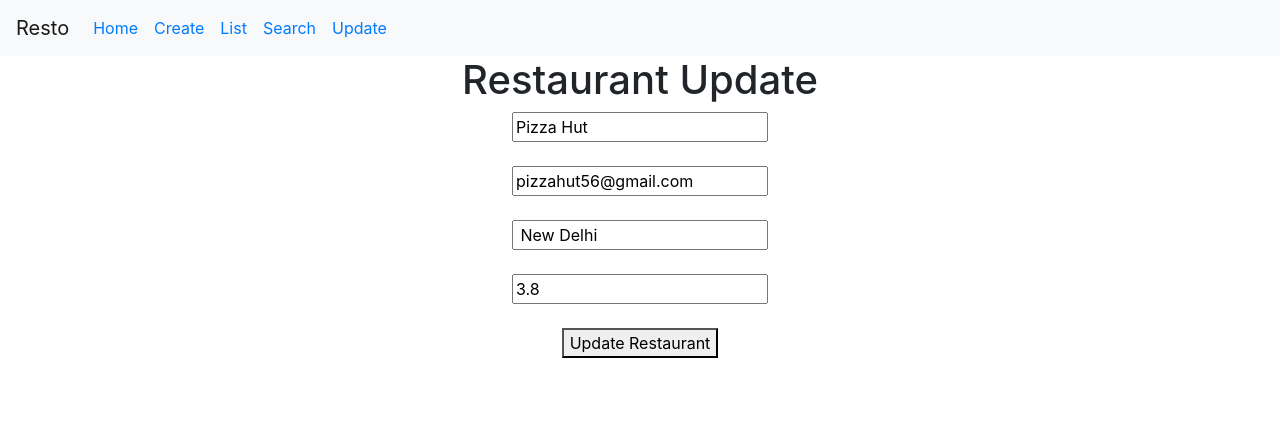
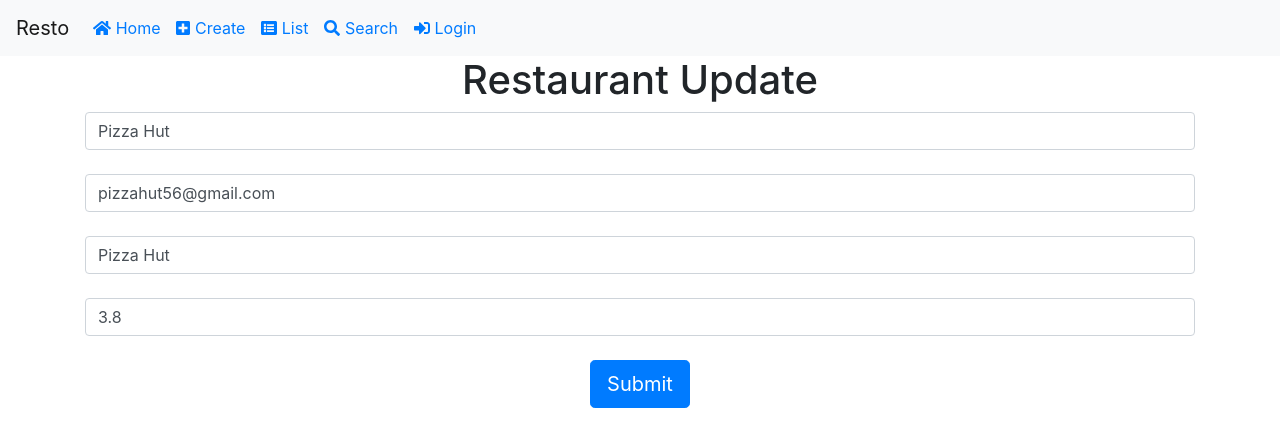
Before and after one commit to Shivamishra21/Restaurant-App, a React (Create React App) app: page /update/1 in a window 1280 px wide. Shown: the top 446 px of the page. Built offline with nearby package versions, Linux system fonts and the light colour scheme; data requests are answered from the project's data file.

Commit message:
Added Search facility

```diff
--- a/db/db.json
+++ b/db/db.json
@@ -16,17 +16,17 @@
     },
     {
       "id": 3,
-      "name": "Burger King",
-      "address": " Varansi ",
-      "email": "burgerking3434@gmail.com",
-      "rating": "4.7"
+      "name": "BBQ Nation",
+      "address": "Cantoment Varansi ",
+      "email": "bbqnation56@gmail.com",
+      "rating": "4.3"
     },
     {
       "id": 4,
-      "name": "KFC",
-      "address": "  Noida ",
-      "email": "kfc3434@gmail.com",
-      "rating": "4.5"
+      "name": "Cafe Grill",
+      "address": " New Delhi ",
+      "email": "cafegrill1256@gmail.com",
+      "rating": "3.8"
     },
     {
       "id": 5,
@@ -36,26 +36,32 @@
       "rating": "2.5"
     },
     {
-      "id": 6,
-      "name": "BBQ Nation",
-      "address": "  Varansi ",
-      "email": "bbqnation3434@gmail.com",
-      "rating": "5"
-    },
-    {
-      "id": 7,
-      "name": "Sanjha Chulha",
-      "phone": "9452009348",
-      "address": "Goa ",
-      "email": "sanjhachulhagoa3434@gmail.com",
-      "rating": "4.1"
-    },
-    {
+      "id": 8,
       "name": "KFC",
       "email": "kfchandigarh2@gmail.com",
       "address": "Chandigarh",
-      "rating": "4.3",
-      "id": 8
+      "rating": "4.3"
+    },
+    {
+      "id": 9,
+      "name": "KFC",
+      "email": "kfc452@gmail.com",
+      "address": "New Delhi",
+      "rating": "4"
+    },
+    {
+      "id": 10,
+      "name": "Shawarma",
+      "address": " Mumbai ",
+      "email": "shawarma56@gmail.com",
+      "rating": "4.0"
+    },
+    {
+      "name": "Brio",
+      "address": "Chicago , U.S.A",
+      "email": "briochicago@gmail.com",
+      "rating": "4.7",
+      "id": 11
     }
   ]
 }
--- a/package.json
+++ b/package.json
@@ -3,6 +3,9 @@
   "version": "0.1.0",
   "private": true,
   "dependencies": {
+    "@fortawesome/fontawesome-svg-core": "^1.2.35",
+    "@fortawesome/free-solid-svg-icons": "^5.15.3",
+    "@fortawesome/react-fontawesome": "^0.1.14",
     "@testing-library/jest-dom": "^5.11.10",
     "@testing-library/react": "^11.2.6",
     "@testing-library/user-event": "^12.8.3",
--- a/src/App.js
+++ b/src/App.js
@@ -1,5 +1,4 @@
 import "./App.css";
-
 import RestaurantCreate from "./component/RestaurantCreate";
 import RestaurantDetail from "./component/RestaurantDetail";
 import RestaurantUpdate from "./component/RestaurantUpdate";
@@ -8,6 +7,15 @@
 import Home from "./component/Home";
 import { Navbar, Nav } from "react-bootstrap";
 import { BrowserRouter as Router, Route, Link } from "react-router-dom";
+import { FontAwesomeIcon } from "@fortawesome/react-fontawesome";
+import {
+  faHome,
+  faPlusSquare,
+  faListAlt,
+  faSearch,
+  faSignInAlt
+} from "@fortawesome/free-solid-svg-icons";
+
 function App() {
   return (
     <div className="App">
@@ -18,20 +26,34 @@
           <Navbar.Collapse id="basic-navbar-nav">
             <Nav className="mr-auto">
               <Nav.Link href="#home">
-                <Link to="/">Home</Link>
+                <Link to="/">
+                  <FontAwesomeIcon icon={faHome} /> Home{" "}
+                </Link>
               </Nav.Link>
               <Nav.Link href="#link">
-                <Link to="/create">Create</Link>
+                <Link to="/create">
+                  <FontAwesomeIcon icon={faPlusSquare} /> Create{" "}
+                </Link>
               </Nav.Link>
               <Nav.Link href="#link">
-                <Link to="/list">List</Link>
+                <Link to="/list">
+                  <FontAwesomeIcon icon={faListAlt} /> List{" "}
+                </Link>
               </Nav.Link>
               <Nav.Link href="#link">
-                <Link to="/search">Search</Link>
+                <Link to="/search">
+                  <FontAwesomeIcon icon={faSearch} /> Search{" "}
+                </Link>
               </Nav.Link>
               <Nav.Link href="#link">
-                <Link to="/update">Update</Link>
+                <Link to="/search">
+                  <FontAwesomeIcon icon={faSignInAlt} /> Login{" "}
+                </Link>
               </Nav.Link>
+
+              {/* <Nav.Link href="#link">
+                <Link to="/update"><FontAwesomeIcon icon={faPenSquare} color="black"/></Link>
+              </Nav.Link> */}
             </Nav>
           </Navbar.Collapse>
         </Navbar>
@@ -46,9 +68,7 @@
         {/* We will get id under in match->params->id */}
         <Route
           path="/update/:id"
-          render={props => (
-            <RestaurantUpdate {...props}/>
-          )}
+          render={(props) => <RestaurantUpdate {...props} />}
         ></Route>
         <Route path="/search">
           <RestaurantSearch />
--- a/src/component/RestaurantCreate.js
+++ b/src/component/RestaurantCreate.js
@@ -1,4 +1,5 @@
 import React from "react";
+import { Table,Container,Form,Button } from "react-bootstrap";
 class RestaurantCreate extends React.Component {
   constructor() {
     super();
@@ -24,58 +25,73 @@
   }
   render() {
     return (
-      <div>
+      <Container>
         <h1>Restaurant Create</h1>
         <div>
-          <input
+          <Form.Control
+            type="text"
+            placeholder="Restaurant name"
+
             onChange={(event) => {
               this.setState({
                 name: event.target.value,
               });
             }}
-            placeholder="Restaurant name"
           />
           <br />
-          <br />
-          <input
+
+          <Form.Control
+            type="text"
+            placeholder="Restaurant email"
+
             onChange={(event) => {
               this.setState({
                 email: event.target.value,
               });
             }}
-            placeholder="Restaurant Email"
           />
           <br />
-          <br />
-          <input
+
+          <Form.Control
+            type="text"
+            placeholder="Restaurant address"
+
             onChange={(event) => {
               this.setState({
                 address: event.target.value,
               });
             }}
-            placeholder="Restaurant Location"
           />
           <br />
-          <br />
-          <input
+
+          <Form.Control
+            type="text"
+            placeholder="Restaurant rating"
+
             onChange={(event) => {
               this.setState({
                 rating: event.target.value,
               });
             }}
-            placeholder="Restaurant rating"
-          />{" "}
+          />
           <br />
-          <br />
+
+          <div className="mb-2">
+            <Button variant="primary" size="lg" onClick={()=>this.create()}>
+              Add Restaurant
+            </Button>{" "}
+          </div>
+
+          {/*
           <button
             onClick={() => {
-              this.create();
+              this.update();
             }}
           >
-            Add Restaurant
-          </button>
+            Update Restaurant
+          </button> */}
         </div>
-      </div>
+      </Container>
     );
   }
 }
--- a/src/component/RestaurantList.js
+++ b/src/component/RestaurantList.js
@@ -1,6 +1,8 @@
 import React, { Component } from "react";
-import { Table } from "react-bootstrap";
-import {Link} from "react-router-dom"
+import { Table,Container } from "react-bootstrap";
+import { Link } from "react-router-dom";
+import { FontAwesomeIcon } from "@fortawesome/react-fontawesome";
+import { faEdit, faTrashAlt } from "@fortawesome/free-solid-svg-icons";
 
 class RestaurantList extends Component {
   constructor() {
@@ -10,10 +12,13 @@
     };
   }
   componentDidMount() {
-    fetch("http://localhost:3000/user",{method:"Get"})
+    this.getData()
+  }
+  getData(){
+    fetch("http://localhost:3000/user", { method: "Get" })
       .then((response) => {
         response.json().then((result) => {
-       //   console.log(result);
+          //   console.log(result);
           this.setState({
             list: result,
           });
@@ -23,9 +28,18 @@
         console.log("There is some issue in API calling ", err);
       });
   }
+  delete(id){
+
+    fetch("http://localhost:3000/user/"+id,{method:'Delete'}).then((response)=>{
+      response.json().then((result)=>{
+        // console.log(" ")
+      })
+    })
+    this.getData()
+  }
   render() {
     return (
-      <div>
+      <Container>
         <h1>Restaurant List</h1>
         {this.state.list ? (
           <div>
@@ -46,7 +60,15 @@
                     <td>{item.address}</td>
                     <td> {item.rating}</td>
                     <td>{item.email}</td>
-                    <td><Link to ={"/update/"+item.id}>Edit</Link></td>
+                    <td>
+                      <Link to={"/update/" + item.id}>
+                        <FontAwesomeIcon icon={faEdit} />{"       "}
+                      </Link>
+                      {/* <Link to={"/update/" + item.id}>
+                        <FontAwesomeIcon icon={faTrashAlt} color="red" />
+                      </Link> */}
+                      <span onClick={()=>{this.delete(item.id);}}><FontAwesomeIcon icon={faTrashAlt} color="red"/></span>
+                    </td>
                   </tr>
                 ))}
               </tbody>
@@ -55,7 +77,7 @@
         ) : (
           <p>Loading...</p>
         )}
-      </div>
+        </Container>
     );
   }
 }
--- a/src/component/RestaurantSearch.js
+++ b/src/component/RestaurantSearch.js
@@ -1,14 +1,130 @@
-import React, { Component } from 'react';
+import React, { Component } from "react";
+import { Table,Form,Container } from "react-bootstrap";
+import { Link } from "react-router-dom";
+import { FontAwesomeIcon } from "@fortawesome/react-fontawesome";
+import { faEdit, faTrashAlt } from "@fortawesome/free-solid-svg-icons";
 
 class RestaurantSearch extends Component {
-    render() {
-        return (
+  constructor() {
+    super();
+    this.state = {
+      searchData: null,
+      noData: false,
+      lastSearch: "",
+    };
+  }
+  search(item) {
+    this.setState({ lastSearch: item });
+    fetch("http://localhost:3000/user?q=" + item, { method: "Get" }).then(
+      (response) => {
+        response.json().then((result) => {
+          //manipulating the value of state variable
+          console.log("Length = ", result.length);
+          if (result.length > 0) {
+            this.setState({
+              searchData: result,
+              noData: false,
+            });
+          } else {
+            this.setState({
+              noData: true,
+              searchData: null,
+            });
+          }
+        });
+      }
+    );
+  }
+  delete(id) {
+    fetch("http://localhost:3000/user/" + id, { method: "Delete" }).then(
+      (response) => {
+        response.json().then((result) => {
+          // console.log(" ")
+          this.search(this.state.lastSearch);
+        });
+      }
+    );
+
+  }
+  render() {
+    return (
+   <Container>
+        <h1>Restaurant Search</h1>
+        <div>
+          {" "}
+          {/* <input
+            type="text"
+            placeholder="Search"
+            onChange={(event) => {
+              this.search(event.target.value);
+            }}
+          ></input> */}
+          <Form.Control type="text" placeholder="Search" onChange={(event) => {
+              this.search(event.target.value);
+            }} />
+        </div>
+        <br />
+        <br />
+
+        <div>
+          {this.state.searchData ? (
             <div>
-                <h1>Restaurant Search</h1>
-                {console.log("hieo")}
+              {
+                <Table striped bordered hover>
+                  <thead>
+                    <tr>
+                      <th>Name</th>
+                      <th>Location</th>
+                      <th>Rating</th>
+                      <th>Email</th>
+                      <th>Operation</th>
+                    </tr>
+                  </thead>
+                  <tbody>
+                    {this.state.searchData.map((item) => (
+                      <tr>
+                        <td>{item.name} </td>
+                        <td>{item.address}</td>
+                        <td> {item.rating}</td>
+                        <td>{item.email}</td>
+                        <td>
+                          <Link to={"/update/" + item.id}>
+                            {"    "}
+                            <FontAwesomeIcon icon={faEdit} />
+                          </Link>
+                          <span
+                            onClick={() => {
+                              this.delete(item.id);
+                            }}
+                          >
+                            <FontAwesomeIcon icon={faTrashAlt} color="red" />
+                          </span>
+                        </td>
+                      </tr>
+                    ))}
+                  </tbody>
+                </Table>
+              }
             </div>
-        );
-    }
+          ) : (
+            ""
+          )}
+          {this.state.noData ? <h4>No item found</h4> : ""}
+          {/* showing "no item found" when it does not matches and nothing when nothing is types in search box */}
+        </div>
+        </Container>
+    );
+  }
 }
 
 export default RestaurantSearch;
+
+// {
+//     this.state.searchData?<div>{
+//         this.state.searchData.map((item)=><div>{item.name}</div>)
+//     }
+//     </div>:""
+// }{
+
+//     this.state.noData?<h4>No item found</h4>:""
+// // }
--- a/src/component/RestaurantUpdate.js
+++ b/src/component/RestaurantUpdate.js
@@ -1,5 +1,5 @@
 import React, { Component } from "react";
-
+import { Container, Form, Button } from "react-bootstrap";
 class RestaurantUpdate extends Component {
   constructor() {
     super();
@@ -8,7 +8,7 @@
       email: null,
       address: null,
       rating: null,
-      id:null
+      id: null,
     };
   }
   componentDidMount() {
@@ -21,7 +21,7 @@
             email: result.email,
             rating: result.rating,
             address: result.address,
-            id:result.id
+            id: result.id,
           });
         });
       })
@@ -29,11 +29,11 @@
         console.log(err);
       });
   }
-  update(){
-    fetch("http://localhost:3000/user/"+this.state.id, {
+  update() {
+    fetch("http://localhost:3000/user/" + this.state.id, {
       method: "Put",
-        headers:{
-          'content-Type':'application/json'
+      headers: {
+        "content-Type": "application/json",
       },
       body: JSON.stringify(this.state),
     }).then((result) => {
@@ -46,62 +46,73 @@
     // We are logging all the props we got from app.js
     // console.log(this.state);
     return (
-      <div>
+      <Container>
         <h1>Restaurant Update</h1>
         <div>
-          <input
+          <Form.Control
+            type="text"
+            placeholder="Restaurant name"
+            value={this.state.name}
             onChange={(event) => {
               this.setState({
                 name: event.target.value,
               });
             }}
-            placeholder="Restaurant name"
-            value={this.state.name}
           />
           <br />
-          <br />
-          <input
+
+          <Form.Control
+            type="text"
+            placeholder="Restaurant email"
+            value={this.state.email}
             onChange={(event) => {
               this.setState({
                 email: event.target.value,
               });
             }}
-            placeholder="Restaurant Email"
-            value={this.state.email}
           />
           <br />
-          <br />
-          <input
+
+          <Form.Control
+            type="text"
+            placeholder="Restaurant address"
+            value={this.state.name}
             onChange={(event) => {
               this.setState({
                 address: event.target.value,
               });
             }}
-            placeholder="Restaurant Location"
-            value={this.state.address}
           />
           <br />
-          <br />
-          <input
+
+          <Form.Control
+            type="text"
+            placeholder="Restaurant rating"
+            value={this.state.rating}
             onChange={(event) => {
               this.setState({
                 rating: event.target.value,
               });
             }}
-            placeholder="Restaurant rating"
-            value={this.state.rating}
-          />{" "}
+          />
           <br />
-          <br />
+
+          <div className="mb-2">
+            <Button variant="primary" size="lg">
+              Submit
+            </Button>{" "}
+          </div>
+
+          {/*
           <button
             onClick={() => {
               this.update();
             }}
           >
             Update Restaurant
-          </button>
+          </button> */}
         </div>
-      </div>
+      </Container>
     );
   }
 }
```
Also changed, not shown: src/index.js (+76 -0 lines), 1 other file (tests, documents, lock files or other folders). Lines whose indentation alone changed are shown as unchanged.
